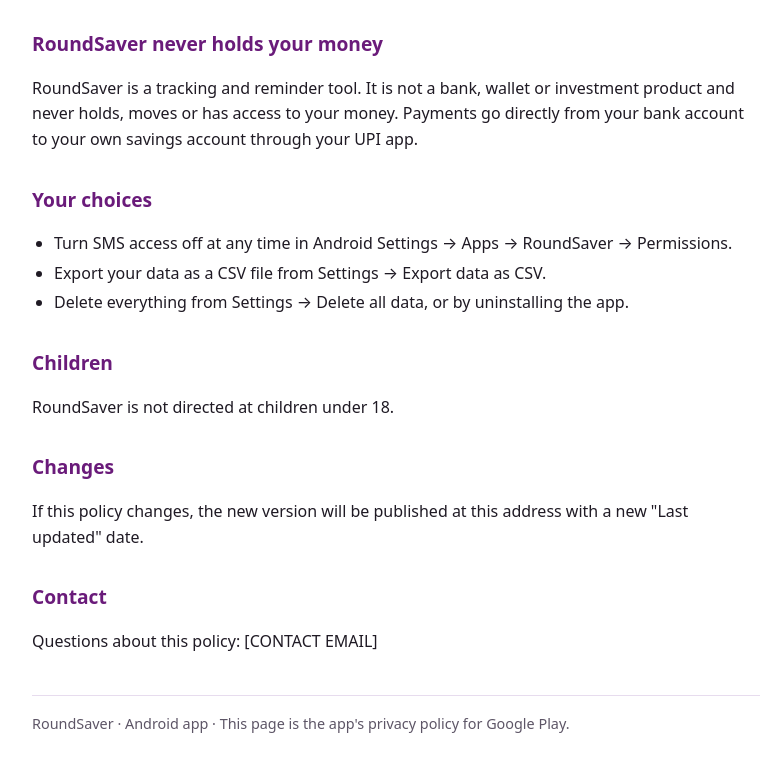
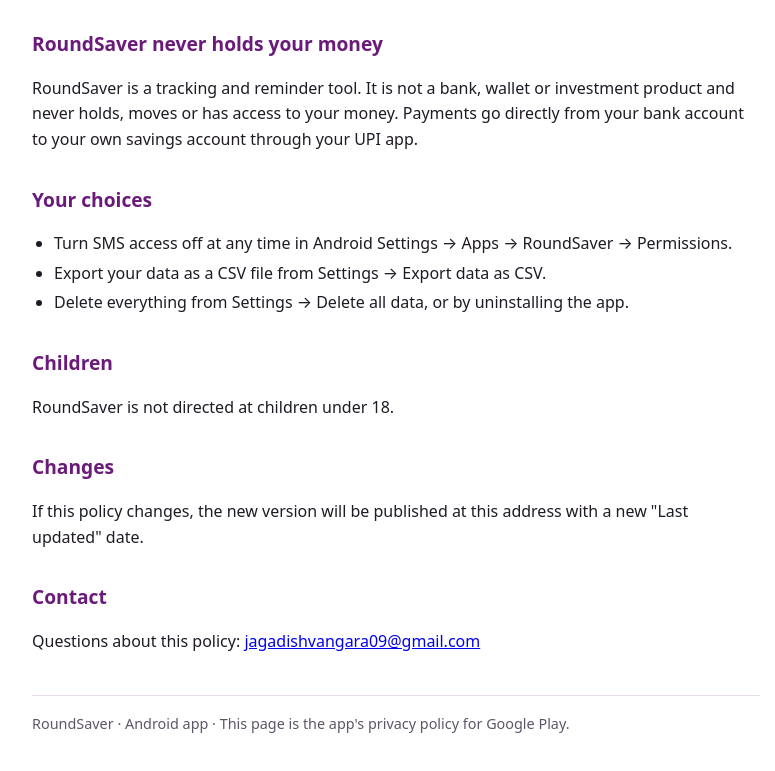
Before and after one commit to jagadishjay/roundsaver-privacy, a plain HTML site: page index.html in a window 1280 px wide. Shown: the part 1885-2656 px from the top of the page, without its empty margins (244-1019 px from the left). Drawn offline with Linux system fonts and the light colour scheme.

Commit message:
Add contact email

```diff
--- a/index.html
+++ b/index.html
@@ -100,7 +100,7 @@ access to your money. Payments go directly from your bank account to your own sa
 <p>If this policy changes, the new version will be published at this address with a new "Last updated" date.</p>
 
 <h2>Contact</h2>
-<p>Questions about this policy: [CONTACT EMAIL]</p>
+<p>Questions about this policy: <a href="mailto:jagadishvangara09@gmail.com">jagadishvangara09@gmail.com</a></p>
 
 <footer>RoundSaver · Android app · This page is the app's privacy policy for Google Play.</footer>
 </main>
```
